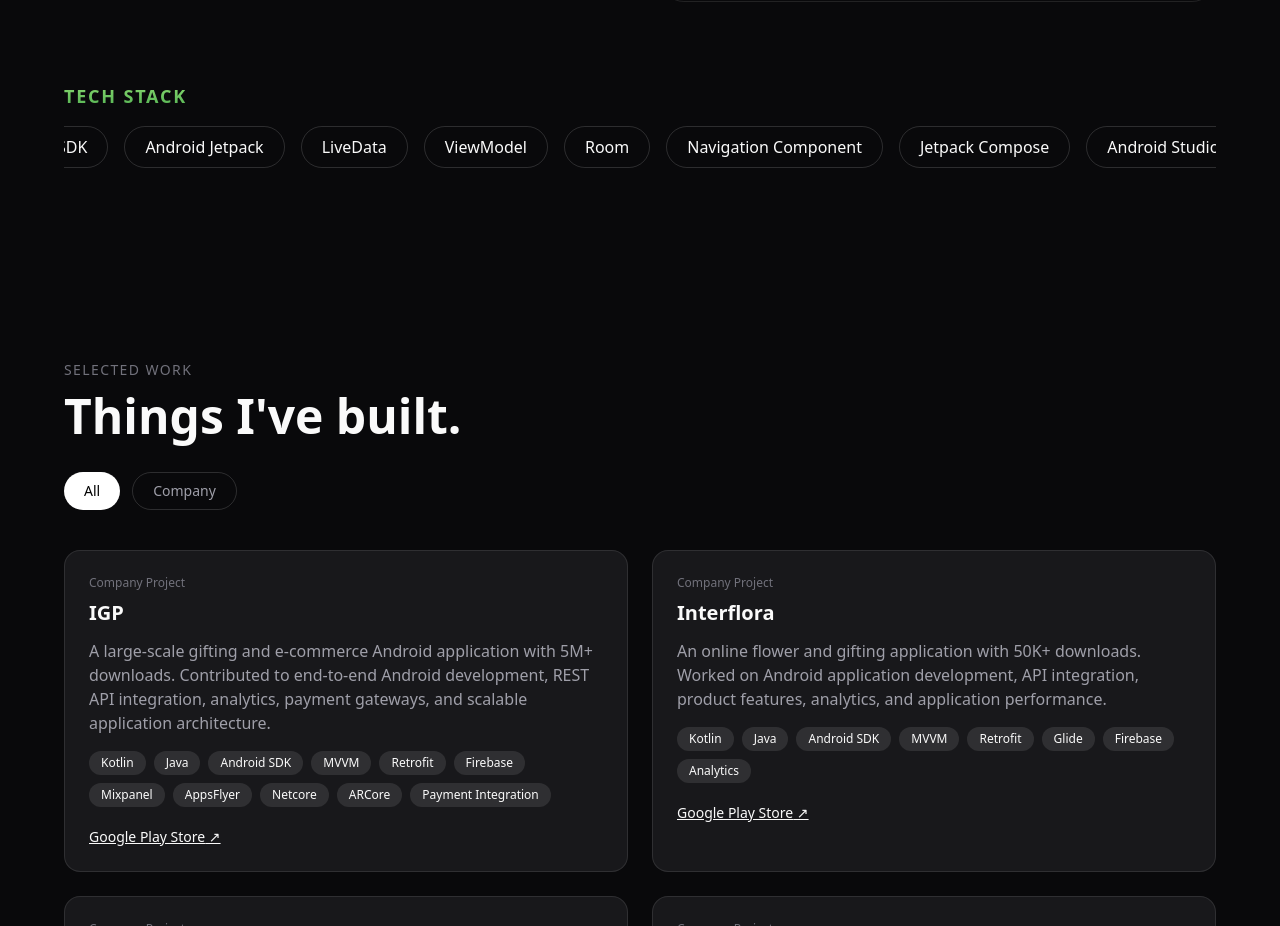
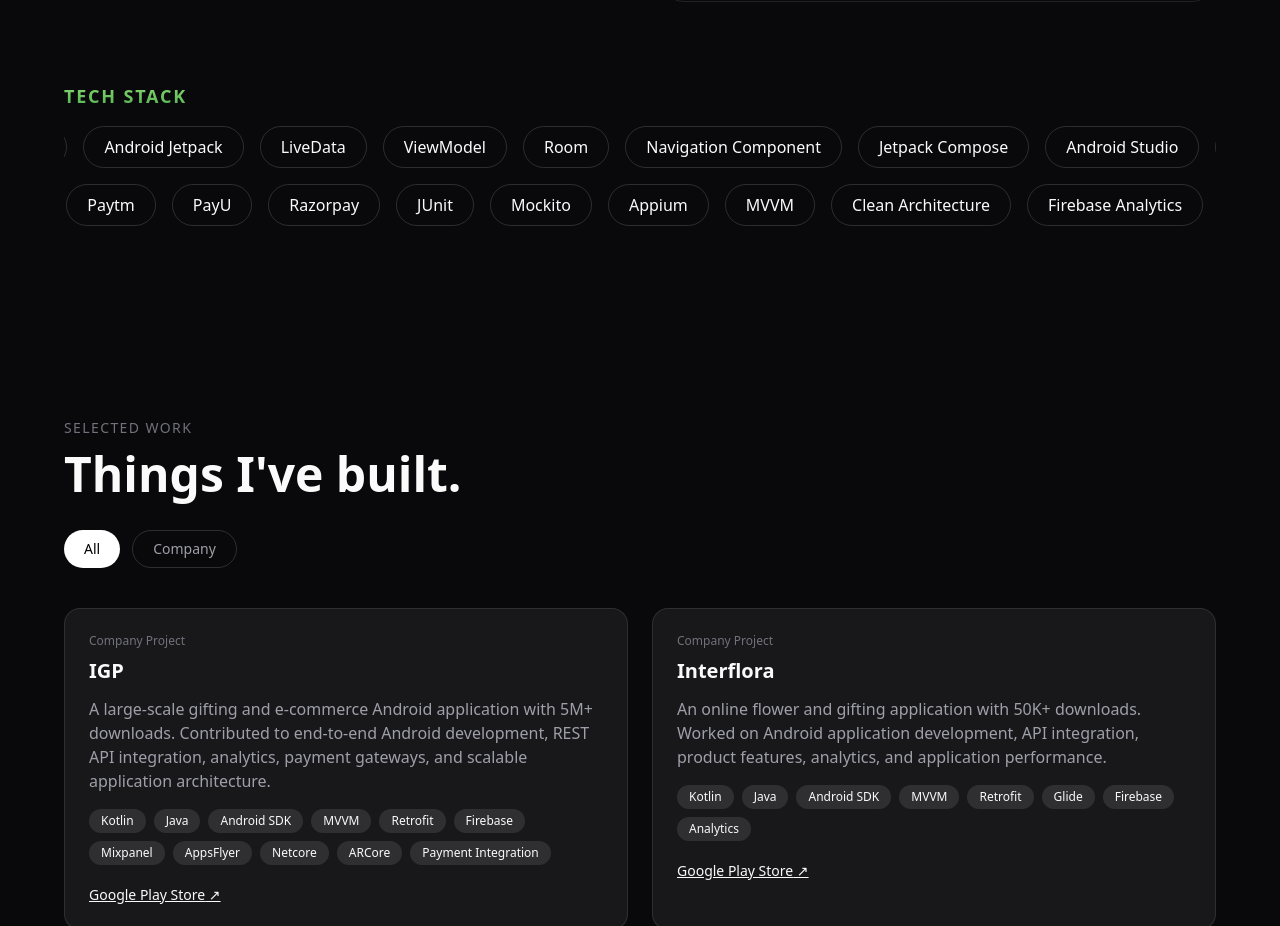
Before and after one commit to adityanischal217/aditya-portfolio, a Next.js app: page / in a window 1280 px wide. Shown: the part 1980-2906 px from the top of the page. Built offline with nearby package versions, Linux system fonts and the light colour scheme.

Commit message:
scroll changes

```diff
--- a/components/TechStackMarquee.tsx
+++ b/components/TechStackMarquee.tsx
@@ -1,77 +1,82 @@
 "use client";
 import { useEffect, useRef } from "react";
 
-const SPEED = 0.7; // pixels per frame, lower = slower
+const SPEED = 0.8; // pixels per frame, lower = slower
 const RESUME_DELAY = 1500; // ms to wait after manual scroll before auto-scroll resumes
 
-export default function TechStackMarquee({ skills }: { skills: string[] }) {
-  const loop = [...skills, ...skills];
+function Row({
+  items,
+  reverse,
+  paused,
+  onInteractStart,
+  onInteractEnd,
+  registerRef,
+}: {
+  items: string[];
+  reverse?: boolean;
+  paused: React.MutableRefObject<boolean>;
+  onInteractStart: () => void;
+  onInteractEnd: () => void;
+  registerRef: (el: HTMLDivElement | null) => void;
+}) {
+  const loop = [...items, ...items];
   const ref = useRef<HTMLDivElement>(null);
-  const paused = useRef(false);
-  const resumeTimer = useRef<ReturnType<typeof setTimeout> | null>(null);
   const pos = useRef(0);
 
   useEffect(() => {
     const el = ref.current;
     if (!el) return;
+    registerRef(el);
     let raf: number;
+
+    // Row 2 starts at the midpoint so it can scroll backwards seamlessly
+    if (reverse) {
+      pos.current = el.scrollWidth / 2;
+      el.scrollLeft = pos.current;
+    }
 
     const tick = () => {
       if (!paused.current) {
-        pos.current += SPEED;
         const half = el.scrollWidth / 2;
+        pos.current += reverse ? -SPEED : SPEED;
         if (pos.current >= half) pos.current -= half;
+        if (pos.current <= 0) pos.current += half;
         el.scrollLeft = pos.current;
       }
       raf = requestAnimationFrame(tick);
     };
     raf = requestAnimationFrame(tick);
 
-    return () => {
-      cancelAnimationFrame(raf);
-      if (resumeTimer.current) clearTimeout(resumeTimer.current);
-    };
+    return () => cancelAnimationFrame(raf);
+    // eslint-disable-next-line react-hooks/exhaustive-deps
   }, []);
 
-  const pause = () => {
-    paused.current = true;
-    if (resumeTimer.current) clearTimeout(resumeTimer.current);
-  };
-
-  const resumeLater = () => {
-    if (resumeTimer.current) clearTimeout(resumeTimer.current);
-    resumeTimer.current = setTimeout(() => {
-      paused.current = false;
-    }, RESUME_DELAY);
-  };
-
-  // Keep our position in sync when the user scrolls manually
+  // Keep position in sync (and loop seamlessly) when the user scrolls manually
   const syncPos = () => {
-    if (!ref.current) return;
-    if (paused.current) {
-      const half = ref.current.scrollWidth / 2;
-      let x = ref.current.scrollLeft;
-      if (x >= half) {
-        x -= half;
-        ref.current.scrollLeft = x;
-      } else if (x <= 0) {
-        x += half;
-        ref.current.scrollLeft = x;
-      }
-      pos.current = x;
+    const el = ref.current;
+    if (!el || !paused.current) return;
+    const half = el.scrollWidth / 2;
+    let x = el.scrollLeft;
+    if (x >= half) {
+      x -= half;
+      el.scrollLeft = x;
+    } else if (x <= 0) {
+      x += half;
+      el.scrollLeft = x;
     }
+    pos.current = x;
   };
 
   return (
     <div
       ref={ref}
-      onMouseEnter={pause}
-      onMouseLeave={resumeLater}
-      onTouchStart={pause}
-      onTouchEnd={resumeLater}
+      onMouseEnter={onInteractStart}
+      onMouseLeave={onInteractEnd}
+      onTouchStart={onInteractStart}
+      onTouchEnd={onInteractEnd}
       onWheel={() => {
-        pause();
-        resumeLater();
+        onInteractStart();
+        onInteractEnd();
       }}
       onScroll={syncPos}
       className="overflow-x-auto [scrollbar-width:none] [&::-webkit-scrollbar]:hidden"
@@ -89,3 +94,52 @@ export default function TechStackMarquee({ skills }: { skills: string[] }) {
     </div>
   );
 }
+
+export default function TechStackMarquee({ skills }: { skills: string[] }) {
+  const mid = Math.ceil(skills.length / 2);
+  const rowOne = skills.slice(0, mid);
+  const rowTwo = skills.slice(mid);
+
+  const paused = useRef(false);
+  const resumeTimer = useRef<ReturnType<typeof setTimeout> | null>(null);
+
+  useEffect(() => {
+    return () => {
+      if (resumeTimer.current) clearTimeout(resumeTimer.current);
+    };
+  }, []);
+
+  const pause = () => {
+    paused.current = true;
+    if (resumeTimer.current) clearTimeout(resumeTimer.current);
+  };
+
+  const resumeLater = () => {
+    if (resumeTimer.current) clearTimeout(resumeTimer.current);
+    resumeTimer.current = setTimeout(() => {
+      paused.current = false;
+    }, RESUME_DELAY);
+  };
+
+  const noop = () => {};
+
+  return (
+    <div className="flex flex-col gap-4">
+      <Row
+        items={rowOne}
+        paused={paused}
+        onInteractStart={pause}
+        onInteractEnd={resumeLater}
+        registerRef={noop}
+      />
+      <Row
+        items={rowTwo}
+        reverse
+        paused={paused}
+        onInteractStart={pause}
+        onInteractEnd={resumeLater}
+        registerRef={noop}
+      />
+    </div>
+  );
+}
```
